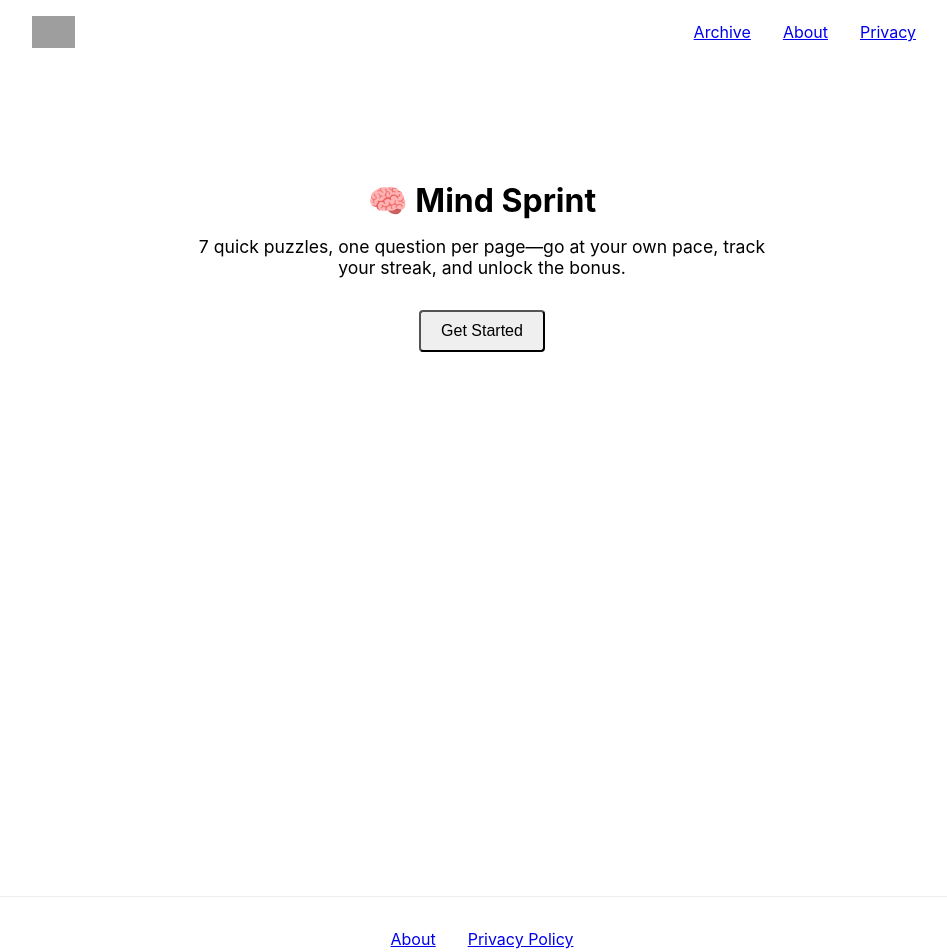
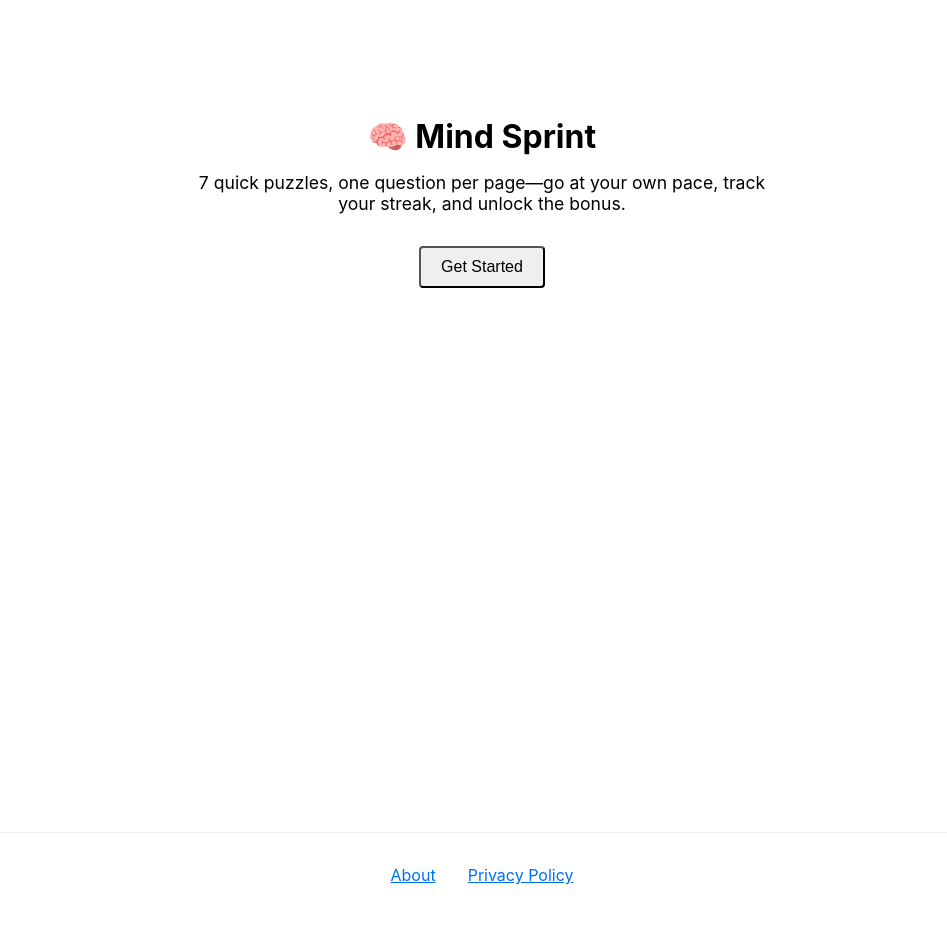
Before and after one commit to justinchase1984/mind-sprint, a Next.js app: page / in a window 1280 px wide. Shown: the top 952 px of the page, without its empty margins (158-1105 px from the left). After the commit the page ends 917 px from the top, so only its background shows below. Built offline with nearby package versions, Linux system fonts and the light colour scheme; no server answers; grey boxes are pictures that could not be loaded.

Commit message:
Update Layout.tsx

```diff
--- a/components/Layout.tsx
+++ b/components/Layout.tsx
@@ -1,7 +1,6 @@
 // components/Layout.tsx
 import React, { ReactNode } from 'react'
 import Head from 'next/head'
-import Link from 'next/link'
 
 interface LayoutProps {
   children: ReactNode
@@ -11,46 +10,13 @@ export default function Layout({ children }: LayoutProps) {
   return (
     <>
       <Head>
-        {/* Google AdSense loader */}
+        {/* AdSense loader script */}
         <script
           async
           src="https://pagead2.googlesyndication.com/pagead/js/adsbygoogle.js?client=ca-pub-9372563823272898"
           crossOrigin="anonymous"
         />
       </Head>
-
-      {/* Header: logo + Archive/About/Privacy */}
-      <header
-        style={{
-          display: 'flex',
-          justifyContent: 'space-between',
-          alignItems: 'center',
-          padding: '1rem',
-          maxWidth: 900,
-          margin: '0 auto',
-        }}
-      >
-        {/* Logo */}
-        <Link href="/">
-          <a style={{ display: 'flex', alignItems: 'center', textDecoration: 'none' }}>
-            {/* Replace src with your actual logo file */}
-            <img src="/mind-sprint-logo.png" alt="Mind Sprint" height={32} />
-          </a>
-        </Link>
-
-        {/* Top nav */}
-        <nav>
-          <Link href="/archive">
-            <a style={{ margin: '0 1rem' }}>Archive</a>
-          </Link>
-          <Link href="/about">
-            <a style={{ margin: '0 1rem' }}>About</a>
-          </Link>
-          <Link href="/privacy">
-            <a style={{ margin: '0 1rem' }}>Privacy</a>
-          </Link>
-        </nav>
-      </header>
 
       {/* Top Banner Ad */}
       <div
@@ -64,7 +30,7 @@ export default function Layout({ children }: LayoutProps) {
           data-ad-slot="6887362961"
           data-ad-format="auto"
           data-full-width-responsive="true"
-        />
+        ></ins>
         <script
           dangerouslySetInnerHTML={{
             __html: '(adsbygoogle = window.adsbygoogle || []).push({});',
@@ -72,8 +38,8 @@ export default function Layout({ children }: LayoutProps) {
         />
       </div>
 
-      {/* Main content */}
-      <main style={{ minHeight: '80vh', maxWidth: 900, margin: '0 auto', padding: '0 1rem' }}>
+      {/* Page Content */}
+      <main style={{ minHeight: '80vh' }}>
         {children}
       </main>
 
@@ -85,12 +51,12 @@ export default function Layout({ children }: LayoutProps) {
           padding: '2rem 0',
         }}
       >
-        <Link href="/about">
-          <a style={{ margin: '0 1rem' }}>About</a>
-        </Link>
-        <Link href="/privacy">
-          <a style={{ margin: '0 1rem' }}>Privacy Policy</a>
-        </Link>
+        <a href="/about" style={{ margin: '0 1rem', color: '#0070f3' }}>
+          About
+        </a>
+        <a href="/privacy" style={{ margin: '0 1rem', color: '#0070f3' }}>
+          Privacy Policy
+        </a>
       </footer>
     </>
   )
```
